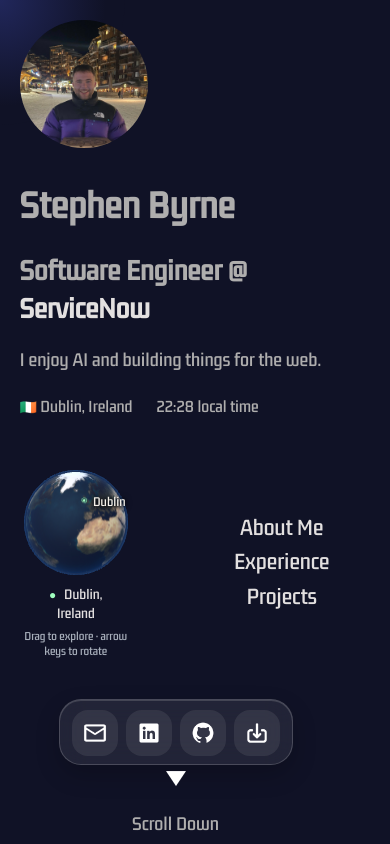
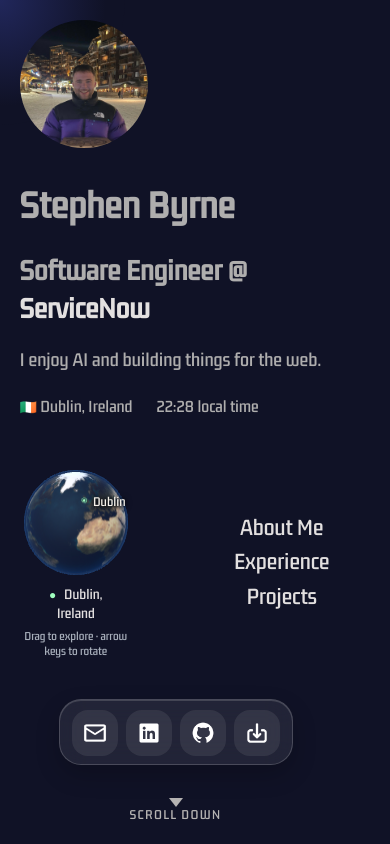
Before and after one commit to stephen447/personalwebsite, a React (Create React App) app: page / in a window 390 px wide. Built offline with nearby package versions, Linux system fonts and the light colour scheme.

Commit message:
Fix scroll down

```diff
--- a/src/pages/HomePage/HomePage.css
+++ b/src/pages/HomePage/HomePage.css
@@ -145,32 +145,54 @@
   }
 }
 .arrow--container {
+  display: flex;
+  flex-direction: column;
+  align-items: center;
+  gap: 6px;
   width: 100%;
-  height: auto;
-  text-align: center;
+  margin-top: auto;
+  padding: 18px 0 8px;
+  color: rgba(245, 241, 233, 0.72);
 }
 .arrow {
   width: 0;
   height: 0;
-  border-left: 10px solid transparent;
-  border-right: 10px solid transparent;
-  border-top: 15px solid rgb(255, 255, 255); /* Arrow color */
-  margin: 0 auto; /* Center the arrow */
+  border-left: 8px solid transparent;
+  border-right: 8px solid transparent;
+  border-top: 10px solid currentColor;
   animation: bounce 1s infinite ease-in-out;
 }
 .arrow--text {
-  width: 100%;
-  text-align: center;
+  margin: 0;
+  font-size: 0.75rem;
+  letter-spacing: 0.12em;
+  text-transform: uppercase;
 }
 
-/* Animation for bouncing effect */
 @keyframes bounce {
   0%,
   100% {
     transform: translateY(0);
   }
   50% {
-    transform: translateY(-10px);
+    transform: translateY(5px);
+  }
+}
+
+@media (max-width: 600px) {
+  .arrow--container {
+    gap: 4px;
+    padding-top: 12px;
+  }
+
+  .arrow {
+    border-left-width: 7px;
+    border-right-width: 7px;
+    border-top-width: 9px;
+  }
+
+  .arrow--text {
+    font-size: 0.7rem;
   }
 }
 
```
